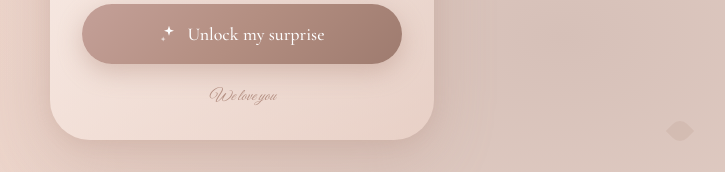
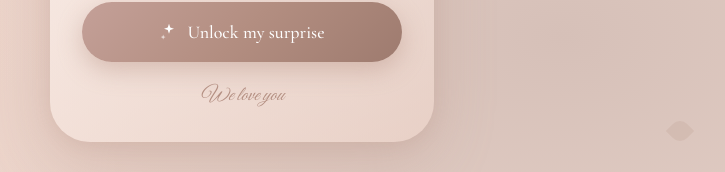
Before and after one commit to Mbungai-Francesco/may_third, a React (Vite) app: page /unlock in a window 1280 px wide. Shown: the part 563-735 px from the top of the page, without its empty margins (398-1123 px from the left). Built offline with nearby package versions, Linux system fonts and the light colour scheme; no server answers.

Commit message:
We love you more

```diff
--- a/src/pages/unlock.tsx
+++ b/src/pages/unlock.tsx
@@ -155,7 +155,7 @@ export const Unlock = () => {
 				</button>
 
 				{/* <!-- Signature --> */}
-				<p className="font-vibes text-base italic" style={{ color: "#B38E81" }}>
+				<p className="font-vibes text-xl italic" style={{ color: "#B38E81" }}>
 					We love you
 				</p>
 			</div>
```
